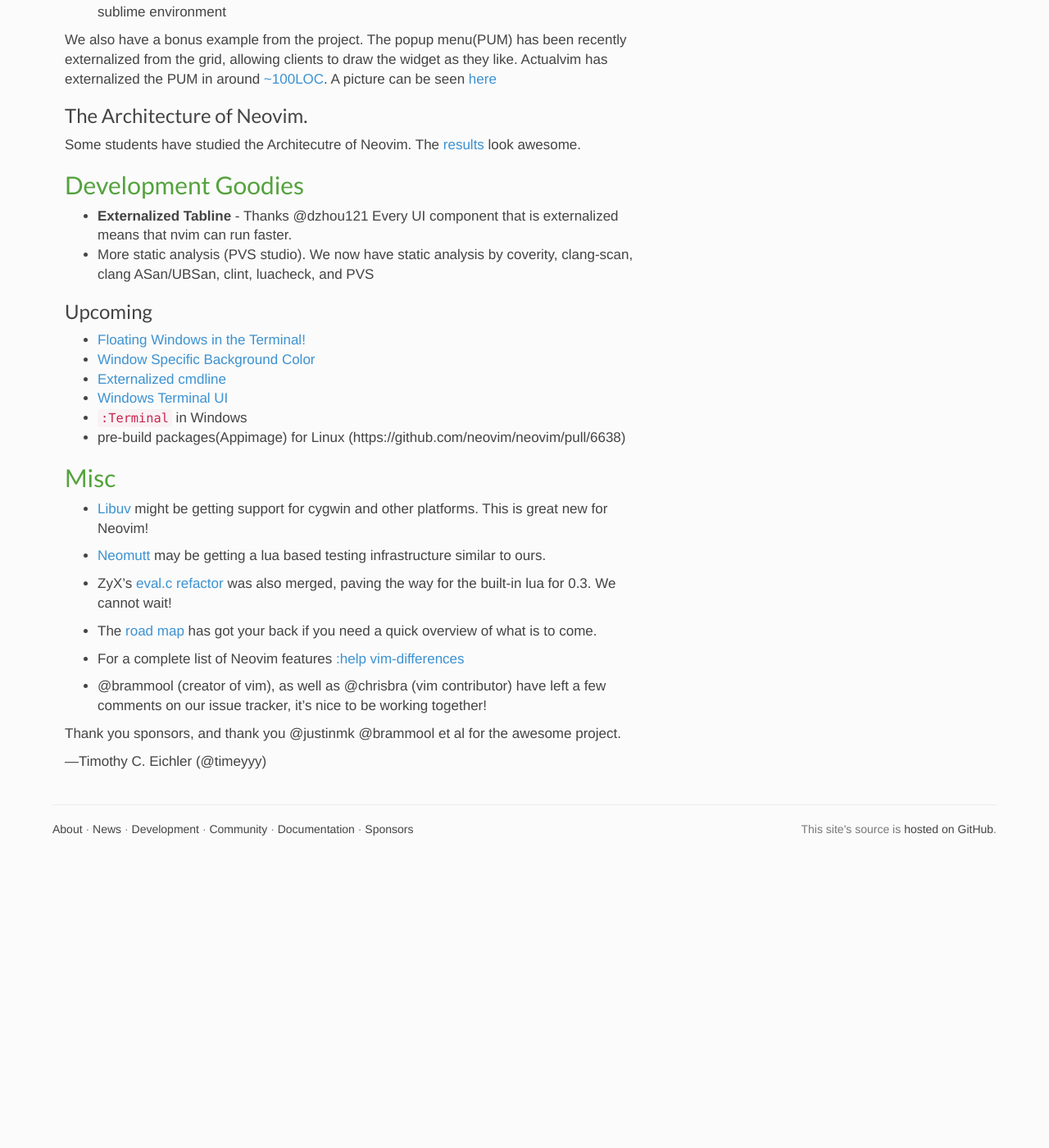
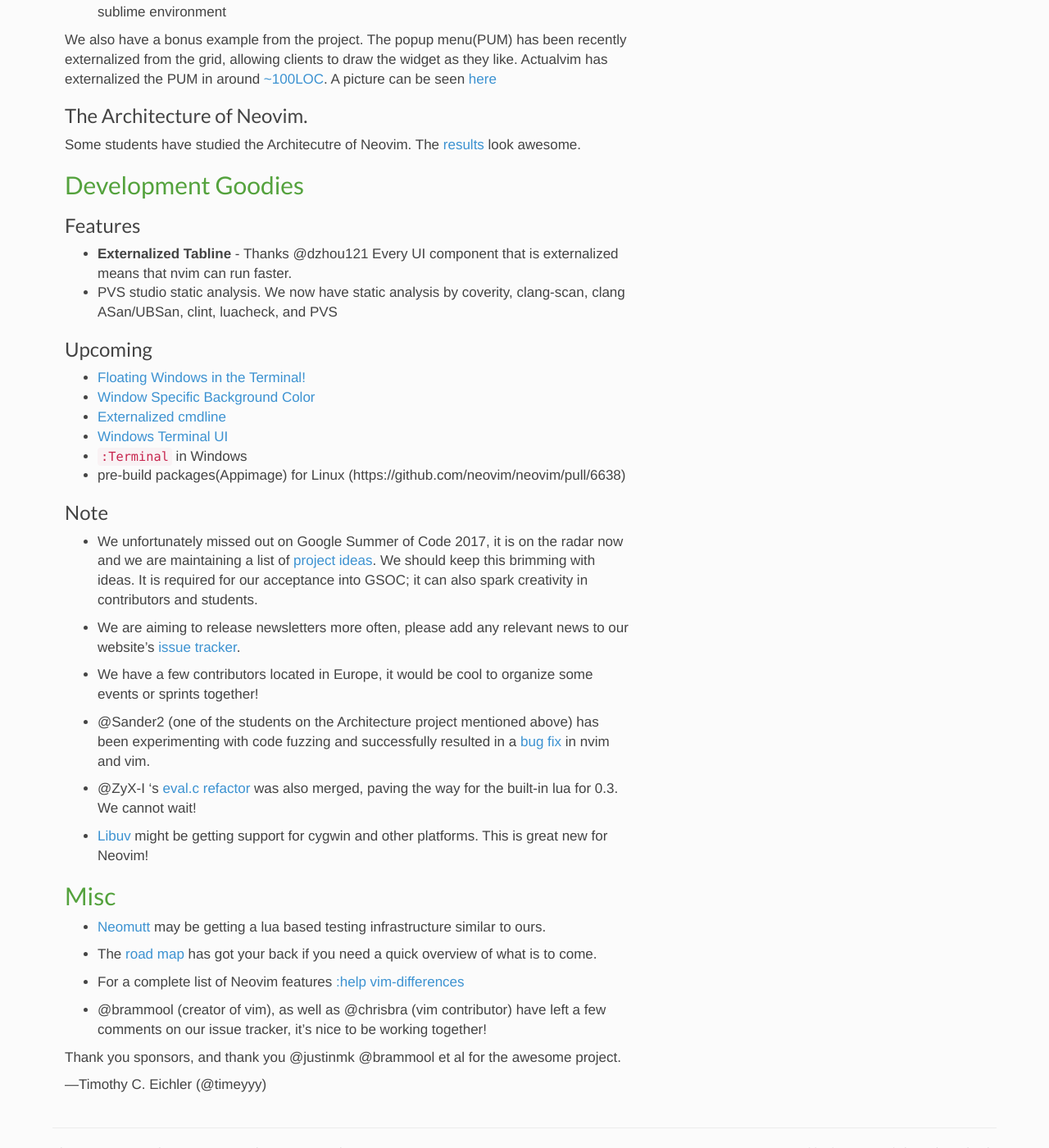
Before and after one commit to neovim/neovim.github.io, a Jekyll site: the page built from _posts/2017-05-02-newsletter.md, in a window 1280 px wide and 1400 px high, scrolled down 882 px. Shown: the whole window at 82% size. Built offline with Jekyll 4.4.1, drawn with Linux system fonts in a browser that asks for light colours; nearby versions of some CDN libraries; comment, search, counter and statistics services are not loaded; before the commit the page ends 1953 px from its top, so only the background shows below that.

Commit message:
news - add notes

```diff
--- a/_posts/2017-05-02-newsletter.md
+++ b/_posts/2017-05-02-newsletter.md
@@ -45,10 +45,11 @@
 
 Development Goodies
 -------------------
+### Features
 
 - **Externalized Tabline** - Thanks @dzhou121
     Every UI component that is externalized means that nvim can run faster.
-- More static analysis (PVS studio). We now have static analysis by coverity, clang-scan, clang ASan/UBSan, clint, luacheck, and PVS
+- PVS studio static analysis. We now have static analysis by coverity, clang-scan, clang ASan/UBSan, clint, luacheck, and PVS
 
 ### Upcoming
 
@@ -60,23 +61,39 @@
 - pre-build packages(Appimage) for Linux (https://github.com/neovim/neovim/pull/6638)
 
 
-Misc
-----
+### Note
+
+- We unfortunately missed out on Google Summer of Code 2017, it is on the radar
+now and we are maintaining a list of [project ideas](https://github.com/neovim/neovim/wiki/GSoC-2018-Ideas).
+We should keep this brimming with ideas. It is required for our acceptance into GSOC;
+it can also spark creativity in contributors and students.
+
+- We are aiming to release newsletters more often, please add any relevant news
+to our website's [issue tracker](https://github.com/neovim/neovim.github.io).
+
+- We have a few contributors located in Europe, it would be cool to organize
+some events or sprints together!
+
+- @Sander2 (one of the students on the Architecture project mentioned above) has
+been experimenting with code fuzzing and successfully resulted in a [bug fix](https://github.com/neovim/neovim/pull/6557) in nvim and vim.
+
+- @ZyX-I 's [eval.c refactor](https://github.com/neovim/neovim/pull/5119) was also merged,
+paving the way for the built-in lua for 0.3. We cannot wait!
 
 - [Libuv](https://github.com/libuv/libuv/issues/1287) might be getting support
 for cygwin and other platforms. This is great new for Neovim!
 
+
+Misc
+----
+
 - [Neomutt](https://github.com/neomutt/neomutt/pull/415) may be getting a lua based testing infrastructure similar to ours.
-
-- ZyX's [eval.c refactor](https://github.com/neovim/neovim/pull/5119) was also merged,
-paving the way for the built-in lua for 0.3. We cannot wait!
 
 - The [road map](https://neovim.io/roadmap/) has got your back if you need a quick overview of
 what is to come.
 
 - For a complete list of Neovim features [:help vim-differences](https://neovim.io/doc/user/vim_diff.html)
 
-
 - @brammool (creator of vim), as well as @chrisbra (vim contributor) have left a few comments on our issue tracker, it's nice to be working together!
 
 Thank you sponsors, and thank you @justinmk @brammool et al for the awesome project.
```
